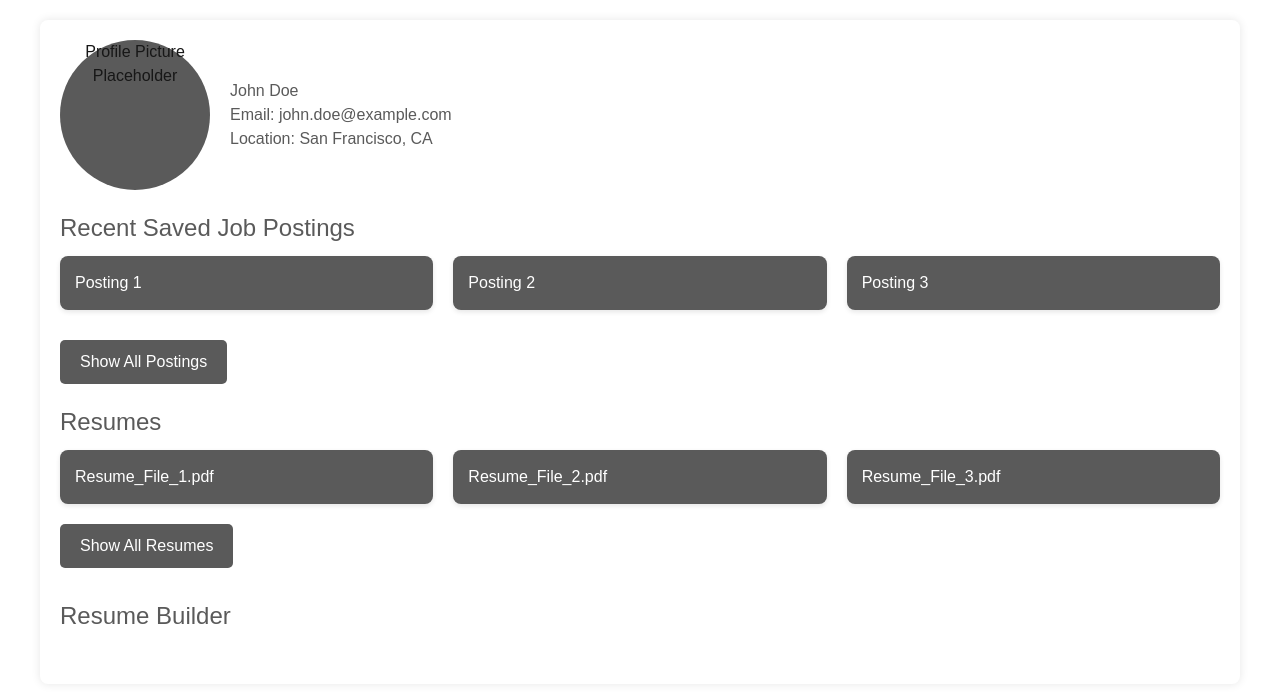
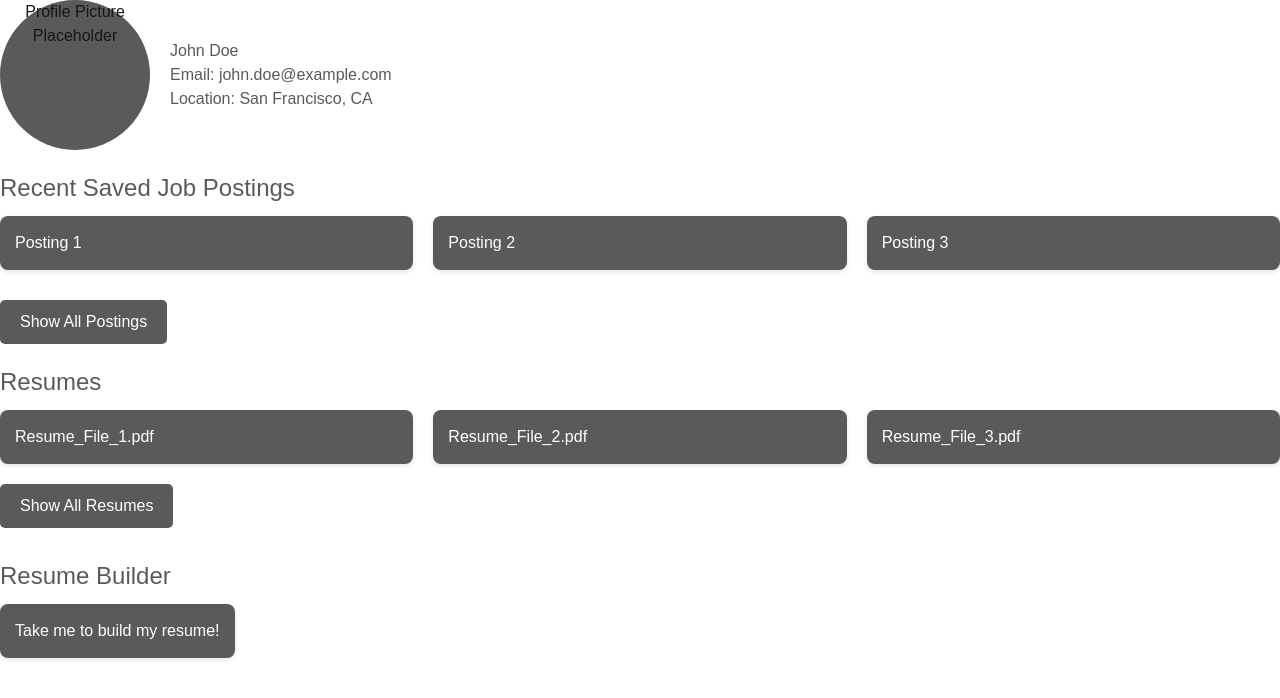
Before and after one commit to Bay-Valley-Tech-Code-Academy/doffy-old, a Next.js app: page /Pages/Profile in a window 1280 px wide. Shown: the top 698 px of the page. Built offline with nearby package versions, Linux system fonts and the light colour scheme.

Commit message:
Testing Resume Builder

```diff
--- a/src/app/Pages/Profile/Profile.module.css
+++ b/src/app/Pages/Profile/Profile.module.css
@@ -1,13 +1,4 @@
-/* src/app/Pages/Profile/Profile.module.css */
-
-.container {
-    max-width: 1200px;
-    margin: 20px auto;
-    padding: 20px;
-    background-color: #fff;
-    box-shadow: 0 0 10px rgba(0, 0, 0, 0.1);
-    border-radius: 8px;
-}
+/* src/app/pages/profile/profile.module.css */
 
 .profileHeader {
     display: flex;
--- a/src/app/Pages/Profile/page.js
+++ b/src/app/Pages/Profile/page.js
@@ -1,9 +1,10 @@
-// src/app/Pages/Profile/page.js
+// src/app/pages/profile/page.js
 
 "use client";
 
+import Link from 'next/link';
 import Image from 'next/image';
-import styles from './Profile.module.css';
+import styles from './profile.module.css';
 import { useState } from 'react';
 
 const ProfilePage = () => {
@@ -22,7 +23,7 @@ const ProfilePage = () => {
     const closePopup = () => setShowPopup(false);
 
     return (
-        <div className={styles.container}>
+        <div>
             <div className={styles.profileHeader}>
                 {/* You can replace this with a Next.js Image component */}
                 <div className={styles.profilePhoto}>
@@ -93,8 +94,12 @@ const ProfilePage = () => {
 
             <div className={styles.section}>
                 <h2>Resume Builder</h2>
+                <div className={styles.resumePortfolio}>
+                    <Link href="resumebuilder">
+                        <div className={styles.resumeCard}>Take me to build my resume!</div>
+                    </Link>
+                </div>
             </div>
-
         </div>
     );
 };
```
Also changed, not shown: src/app/Pages/resumebuilder/page.js (added, +13 -0 lines).
